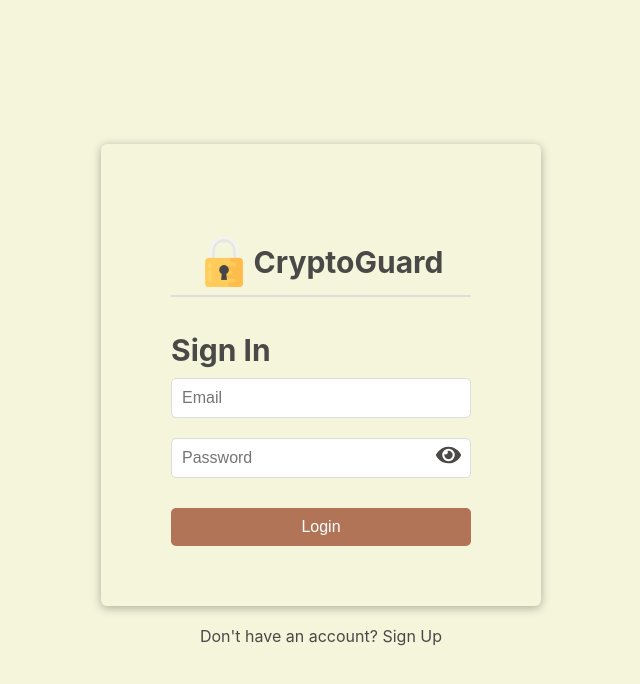
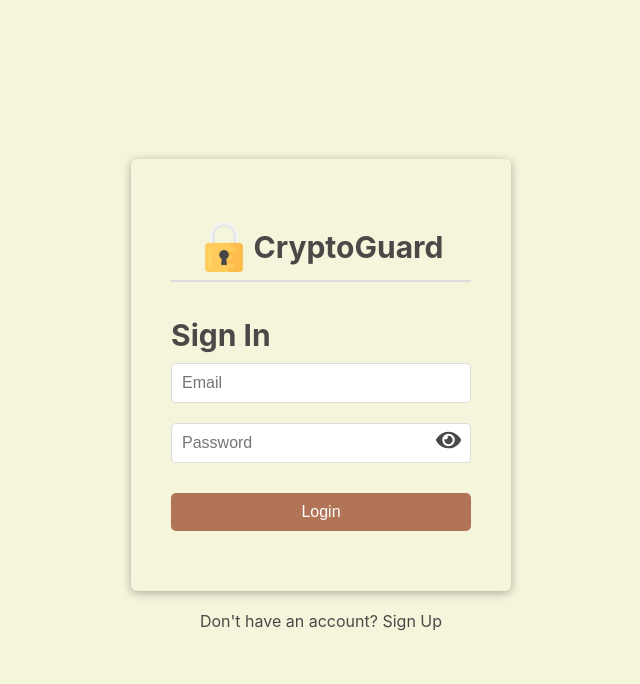
Before and after one commit to Zebbb01/Access-Hash, a React (Vite) app in the folder frontend/: page / in a window 1280 px wide. Shown: the top 684 px of the page, without its empty margins (319-959 px from the left). Built offline with nearby package versions, Linux system fonts and the light colour scheme.

Commit message:
fix bug in form

```diff
--- a/frontend/src/App.css
+++ b/frontend/src/App.css
@@ -15,7 +15,7 @@
   width: 300px;
   margin: 0 auto;
   border-radius: 6px;
-  padding: 70px;
+  padding: 40px;
   padding-bottom: 60px;
   box-shadow: 0 2px 10px rgba(0, 0, 0, 0.3);
 }
```
